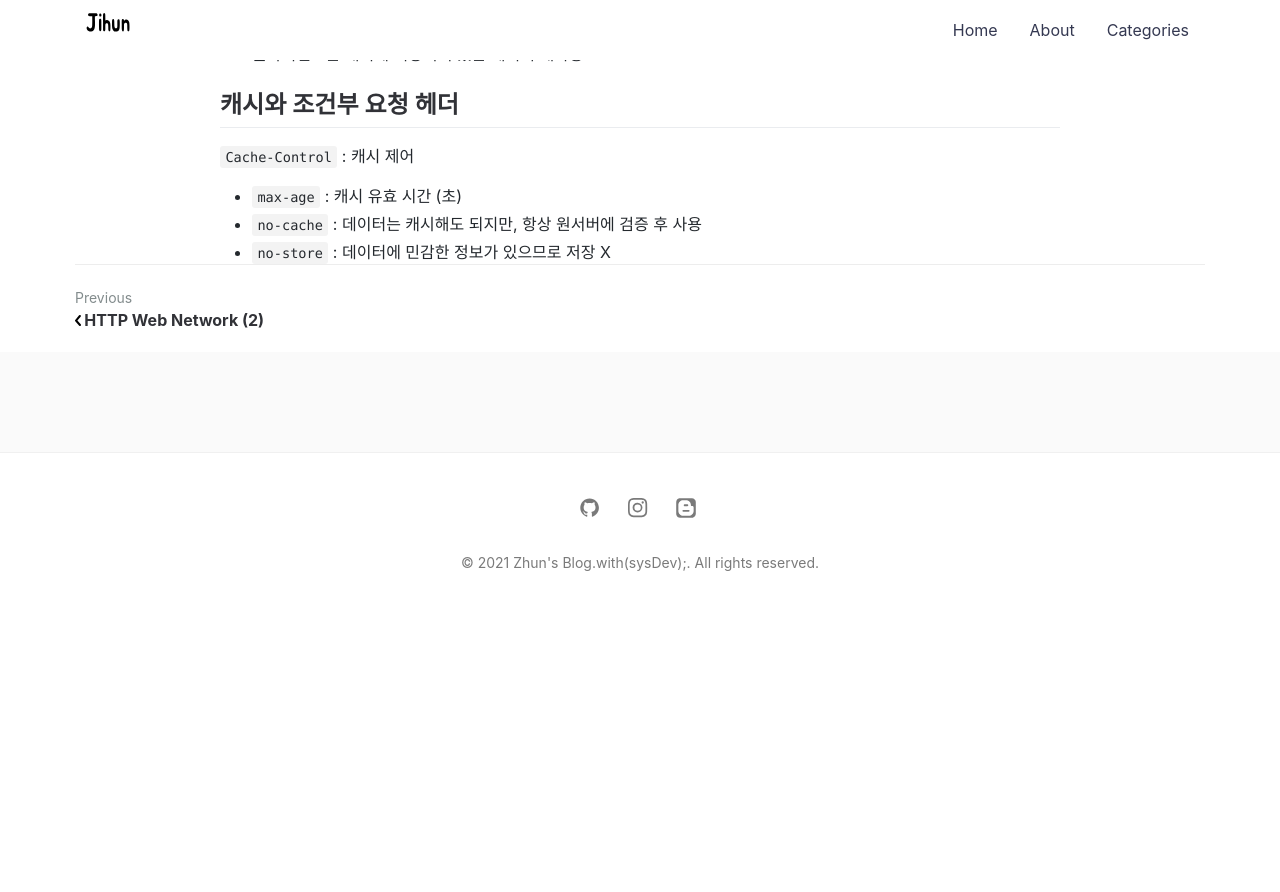
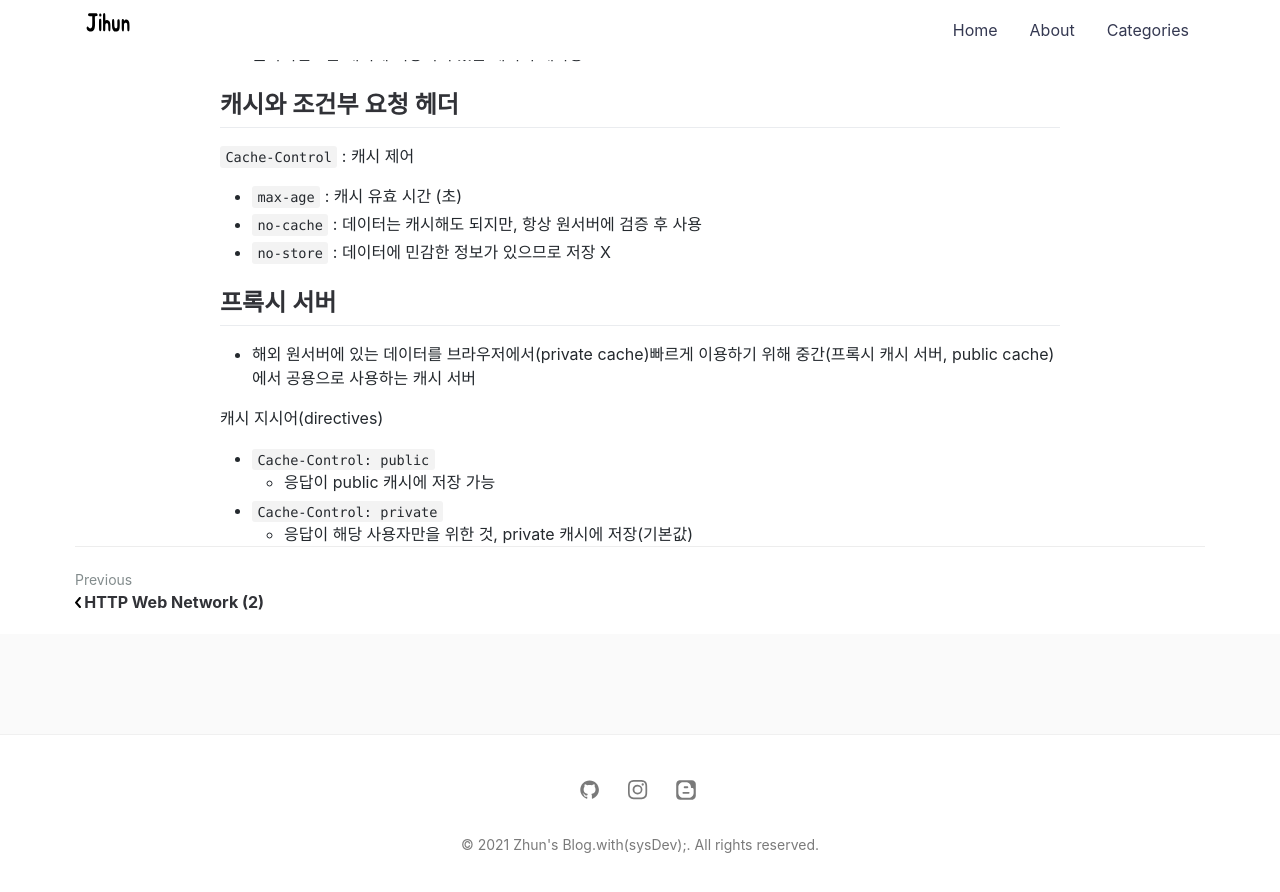
Before and after one commit to jihunparkme/jihunparkme.github.io, a Jekyll site: the page built from _posts/2021-07-07-Http-Web-Network_header.md, in a window 1280 px wide and 900 px high, scrolled down 6215 px. Shown: the top 892 px of the window. Built offline with Jekyll 4.4.1, drawn with Linux system fonts in a browser that asks for light colours; comment, search, counter and statistics services are not loaded; before the commit the page ends 6833 px from its top, so only the background shows below that.

Commit message:
[HTTP 헤더2 - 캐시와 조건부 요청] 프록시 캐시

```diff
--- a/_posts/2021-07-07-Http-Web-Network_header.md
+++ b/_posts/2021-07-07-Http-Web-Network_header.md
@@ -250,3 +250,14 @@ Client가 선호하는 표현 요청 (요청시에만 사용)
 - `max-age` : 캐시 유효 시간 (초)
 - `no-cache` : 데이터는 캐시해도 되지만, 항상 원서버에 검증 후 사용
 - `no-store` : 데이터에 민감한 정보가 있으므로 저장 X
+
+## 프록시 서버
+
+- 해외 원서버에 있는 데이터를 브라우저에서(private cache)빠르게 이용하기 위해 중간(프록시 캐시 서버, public cache)에서 공용으로 사용하는 캐시 서버
+
+캐시 지시어(directives)
+
+- `Cache-Control: public`
+  - 응답이 public 캐시에 저장 가능
+- `Cache-Control: private`
+  - 응답이 해당 사용자만을 위한 것, private 캐시에 저장(기본값)
```
